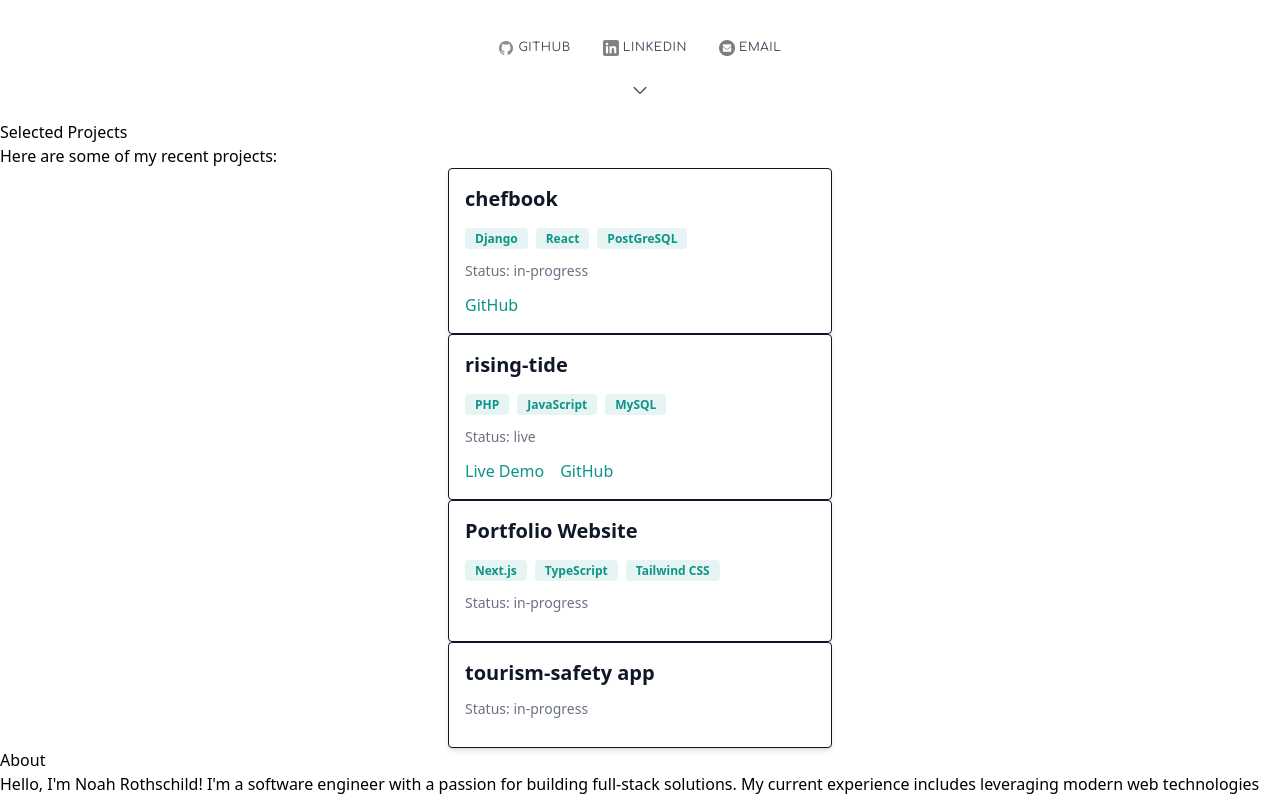
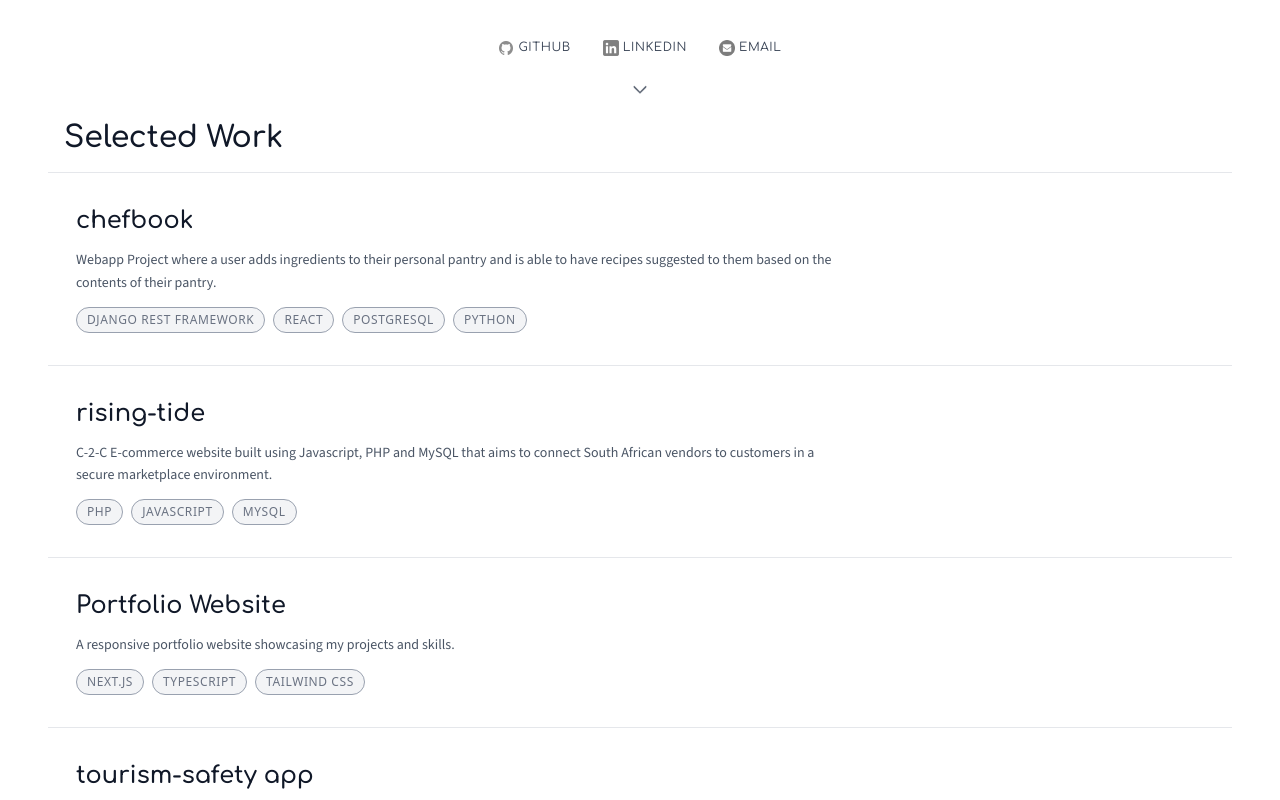
Before and after one commit to Noah-Rothschild/portfolio, a Next.js app: page / in a window 1280 px wide. Shown: the part 680-1480 px from the top of the page. Built offline with nearby package versions, Linux system fonts and the light colour scheme.

Commit message:
Formatted Selected Works section and added slug links to detailed project views

```diff
--- a/src/app/layout.tsx
+++ b/src/app/layout.tsx
@@ -2,7 +2,11 @@ import "./globals.css";
 import Nav from "../components/Nav";
 import { Comfortaa, Source_Sans_3 } from "next/font/google";
 
-const comfortaa = Comfortaa({ subsets: ["latin"], variable: "--font-comfortaa" });
+const comfortaa = Comfortaa({
+  subsets: ["latin"],
+  weight: ["300", "400", "500", "600", "700"],
+  variable: "--font-comfortaa"
+});
 const sourceSans = Source_Sans_3({ subsets: ["latin"], variable: "--font-source-sans" });
 
 export default function RootLayout({
--- a/src/app/page.tsx
+++ b/src/app/page.tsx
@@ -45,10 +45,9 @@ export default function Home() {
           </div>
       </section>
 
-      <section id="projects" className="projects">
-        <div className="previews">
-          <h2>Selected Projects</h2>
-          <p>Here are some of my recent projects:</p>
+      <section id="projects" className="scroll-mt-24">
+        <div className="max-w-6xl mx-auto">
+          <h2 className="font-comfortaa text-3xl font-semibold text-gray-900 mb-4">Selected Work</h2>
           <div className="project-previews">
             {projects.map((project) => (
               <ProjectCard key={project.title} project={project} variant="compact" />
@@ -82,6 +81,11 @@ export default function Home() {
 
         </div>
       </section>
+
+      <section className="footer">
+        <p>{new Date().getFullYear()} &copy;  Noah Rothschild. All rights reserved.</p>
+      </section>
+
     </div>
   );
 }
--- a/src/components/ProjectCard.tsx
+++ b/src/components/ProjectCard.tsx
@@ -1,4 +1,5 @@
 import { Project } from "../types/project";
+import Link from "next/link";
 
 interface ProjectCardProps {
     project: Project;
@@ -7,28 +8,26 @@ interface ProjectCardProps {
 
 export default function ProjectCard({ project, variant = "default" }: ProjectCardProps) {
     return (
-        <div className={`border p-4 rounded shadow-md hover:shadow-lg transition-shadow duration-300 w-full ${variant === "compact" ? "max-w-sm" : "max-w-2xl"} mx-auto bg-white text-gray-900 space-y-3`}>
-            <h3 className="text-xl font-bold">{project.title}</h3>
+        <Link
+        href={`/projects/${project.slug}`}
+        className="group flex flex-col gap-3 py-8 border-t border-gray-200 hover:bg-gray-50 transition-colors duration-300 -mx-4 px-7">
+        <h3 className="font-comfortaa text-2xl font-semibold text-gray-900 group-hover:text-gray-700 transition-colors duration-200">
+            {project.title}
+        </h3>
+
+        <p className="font-source-sans text-sm text-gray-600 leading-relaxed max-w-3xl">
+            {project.description}
+        </p>
+
         {project.techStack && (
-                <div>
+            <div className="flex flex-wrap gap-2">
             {project.techStack.map((tech) => (
-                        <span key={tech} className="bg-accent/10 text-accent text-xs font-semibold mr-2 px-2.5 py-0.5 rounded">
+                <span key={tech} className="text-xs uppercase tracking-wider px-2.5 py-1 border bg-gray-100 border-gray-400 text-gray-500 rounded-full">
                 {tech}
                 </span>
             ))}
             </div>
         )}
-            <p className="text-sm text-gray-500">Status: {project.status}</p>
-            <div className="flex gap-4">
-                {project.liveUrl && <a href={project.liveUrl} target="_blank" rel="noopener noreferrer" className="text-accent hover:underline">
-                    Live Demo
-                </a>}
-                {project.githubUrl && <a href={project.githubUrl} target="_blank" rel="noopener noreferrer" className="text-accent hover:underline">
-                    GitHub
-                </a>}
-            </div>
-            {variant === "default" && <p className="text-sm text-gray-700">{project.description}</p>}
-
-        </div>
+        </Link>
   );
 }
--- a/src/data/projects.ts
+++ b/src/data/projects.ts
@@ -4,8 +4,9 @@ const projects: Project[] = [
     {
         title: "chefbook",
         description: "Webapp Project where a user adds ingredients to their personal pantry and is able to have recipes suggested to them based on the contents of their pantry.",
+        slug: "chefbook",
         status: "in-progress",
-        techStack: ["Django", "React", "PostGreSQL"],
+        techStack: ["Django REST Framework", "React", "PostGreSQL", "Python"],
         liveUrl: "",
         githubUrl: "https://github.com/Noah-Rothschild/chefbook",
 
@@ -14,9 +15,9 @@ const projects: Project[] = [
     {
         title: "rising-tide",
         description: "C-2-C E-commerce website built using Javascript, PHP and MySQL that aims to connect South African vendors to customers in a secure marketplace environment.",
+        slug: "rising-tide",
         status: "live",
         techStack: ["PHP", "JavaScript", "MySQL"],
-        image: "/images/rising_tide.png",
         liveUrl: "https://rising-tide.freedev.app/",
         githubUrl: "https://github.com/Noah-Rothschild/rising-tide",
 
@@ -25,16 +26,18 @@ const projects: Project[] = [
     {
         title: "Portfolio Website",
         description: "A responsive portfolio website showcasing my projects and skills.",
+        slug: "portfolio-website",
         techStack: ["Next.js", "TypeScript", "Tailwind CSS"],
-        status: "in-progress",
+        status: "live",
         liveUrl: "",
-        githubUrl: "",
+        githubUrl: "https://github.com/Noah-Rothschild/portfolio",
 
     },
 
     {
         title: "tourism-safety app",
         description: "Location-based system that provides crowd-sourced safety information about Cape Town aimed at increasing tourism safety within the city.",
+        slug: "tourism-safety-app",
         status: "in-progress",
         liveUrl: "",
         githubUrl: "",
--- a/src/types/project.ts
+++ b/src/types/project.ts
@@ -1,5 +1,6 @@
 export interface Project {
     title: string;
+    slug: string;
     description: string;
     status: "live" | "in-progress";
     techStack?: string[];
```
Also changed, not shown: public/images/logo.png (deleted), public/images/rising_tide.png (deleted). Lines whose indentation alone changed are shown as unchanged.
